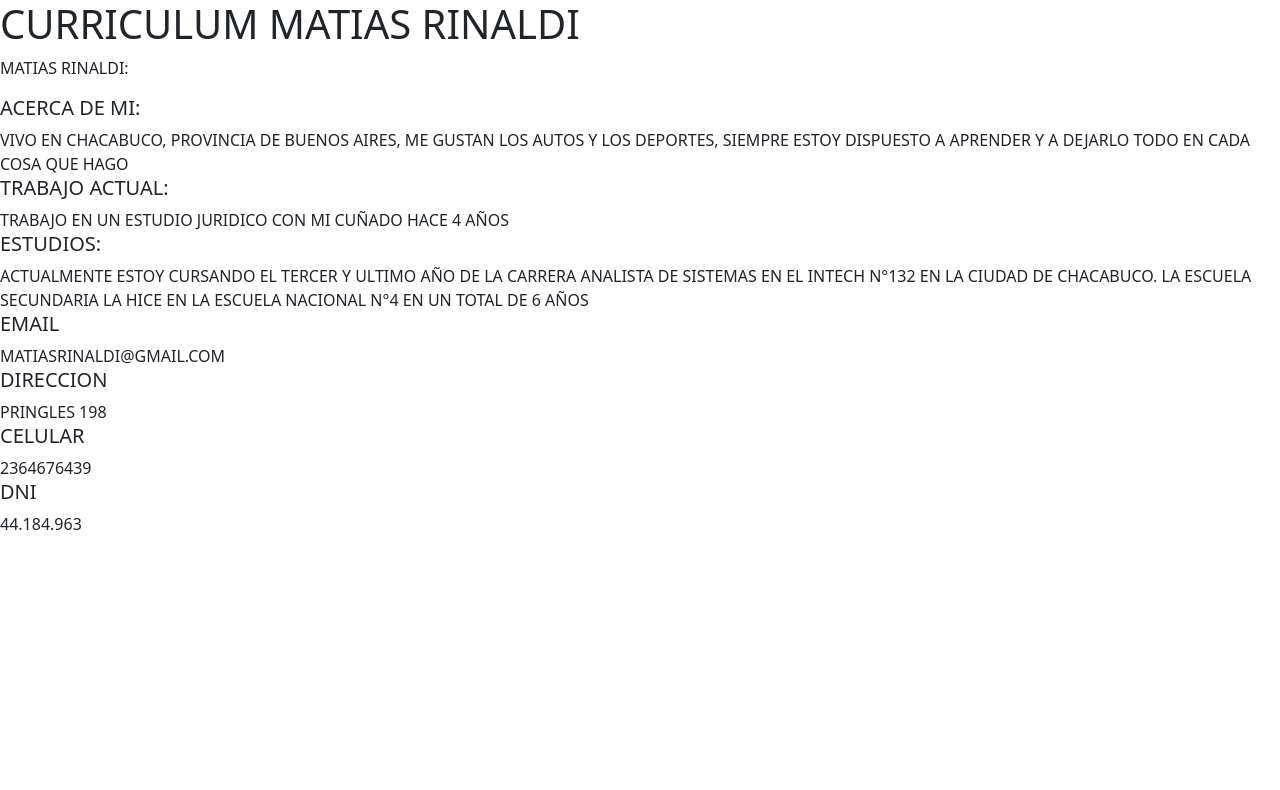
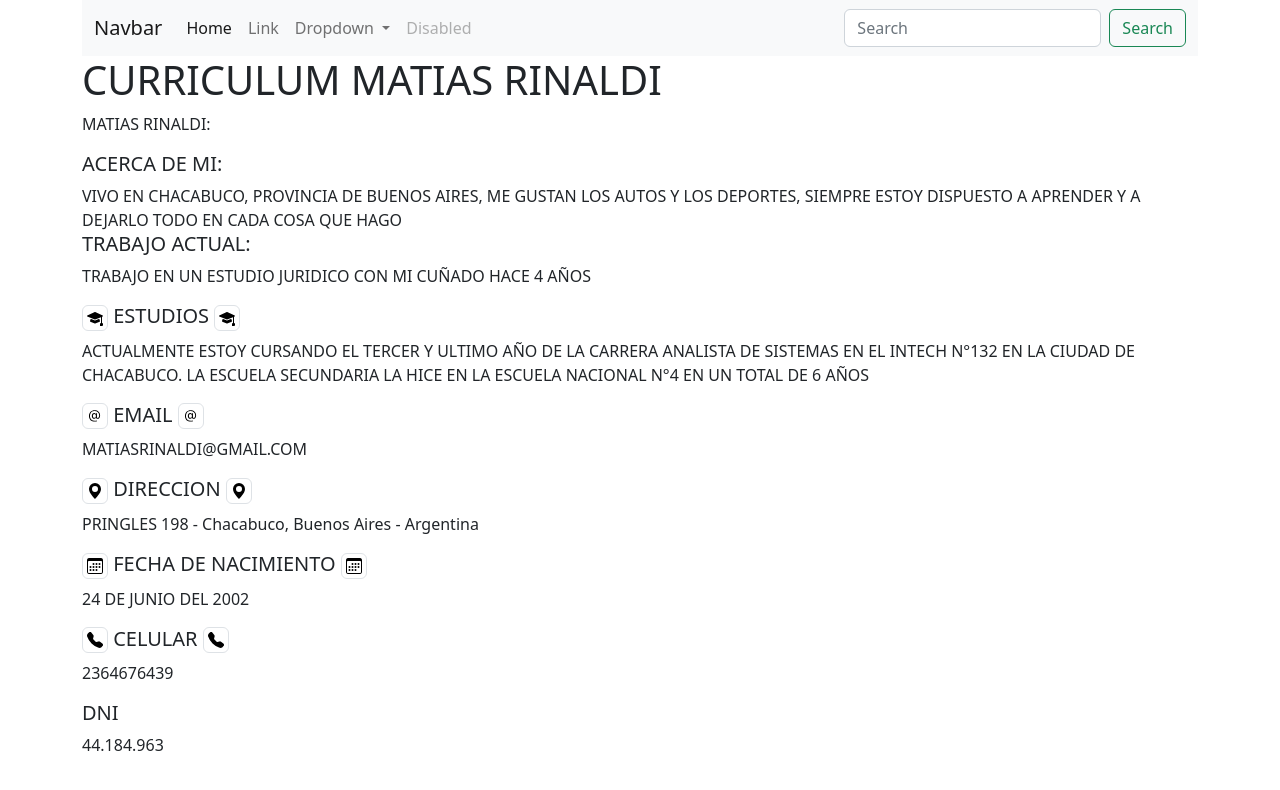
Before and after one commit to mmatias024/mmatias024.github.io, a plain HTML site: page index.html in a window 1280 px wide. Drawn offline with Linux system fonts and the light colour scheme.

Commit message:
se agregaron iconos/imagenes a los titulos

```diff
--- a/index.html
+++ b/index.html
@@ -8,6 +8,43 @@
     <title>Document</title>
 </head>
 <body>
+  <div class="container">
+    <nav class="navbar navbar-expand-lg bg-light">
+        <div class="container-fluid">
+          <a class="navbar-brand" href="#">Navbar</a>
+          <button class="navbar-toggler" type="button" data-bs-toggle="collapse" data-bs-target="#navbarSupportedContent" aria-controls="navbarSupportedContent" aria-expanded="false" aria-label="Toggle navigation">
+            <span class="navbar-toggler-icon"></span>
+          </button>
+          <div class="collapse navbar-collapse" id="navbarSupportedContent">
+            <ul class="navbar-nav me-auto mb-2 mb-lg-0">
+              <li class="nav-item">
+                <a class="nav-link active" aria-current="page" href="#">Home</a>
+              </li>
+              <li class="nav-item">
+                <a class="nav-link" href="#">Link</a>
+              </li>
+              <li class="nav-item dropdown">
+                <a class="nav-link dropdown-toggle" href="#" role="button" data-bs-toggle="dropdown" aria-expanded="false">
+                  Dropdown
+                </a>
+                <ul class="dropdown-menu">
+                  <li><a class="dropdown-item" href="#">Action</a></li>
+                  <li><a class="dropdown-item" href="#">Another action</a></li>
+                  <li><hr class="dropdown-divider"></li>
+                  <li><a class="dropdown-item" href="#">Something else here</a></li>
+                </ul>
+              </li>
+              <li class="nav-item">
+                <a class="nav-link disabled">Disabled</a>
+              </li>
+            </ul>
+            <form class="d-flex" role="search">
+              <input class="form-control me-2" type="search" placeholder="Search" aria-label="Search">
+              <button class="btn btn-outline-success" type="submit">Search</button>
+            </form>
+          </div>
+        </div>
+      </nav>
     <h1>
         CURRICULUM MATIAS RINALDI
     </h1>
@@ -17,25 +54,40 @@
         VIVO EN CHACABUCO, PROVINCIA DE BUENOS AIRES, ME GUSTAN LOS AUTOS Y LOS DEPORTES, SIEMPRE ESTOY DISPUESTO A APRENDER Y A DEJARLO TODO EN CADA COSA QUE HAGO
 
         <H5>TRABAJO ACTUAL:</H5>
+        <p>
         TRABAJO EN UN ESTUDIO JURIDICO CON MI CUÑADO HACE 4 AÑOS
+        </p>
 
-        <H5>ESTUDIOS:</H5>
+        <H5><img src="images/mortarboard-fill.svg" class="img-thumbnail"> ESTUDIOS <img src="images/mortarboard-fill.svg" class="img-thumbnail"></H5>
+        <P>
         ACTUALMENTE ESTOY CURSANDO EL TERCER Y ULTIMO AÑO DE LA CARRERA ANALISTA DE SISTEMAS EN EL INTECH N°132 EN LA CIUDAD DE CHACABUCO.
         LA ESCUELA SECUNDARIA LA HICE EN LA ESCUELA NACIONAL N°4 EN UN TOTAL DE 6 AÑOS
+        </P>
 
-        <H5>EMAIL</H5>
+        <H5><img src="images/at.svg" class="img-thumbnail"> EMAIL <img src="images/at.svg" class="img-thumbnail"></H5>
+        <P>
         MATIASRINALDI@GMAIL.COM
+        </P>
 
-        <H5>DIRECCION</H5>
-        PRINGLES 198
+        <H5><img src="images/geo-alt-fill.svg" class="img-thumbnail"> DIRECCION <img src="images/geo-alt-fill.svg" class="img-thumbnail"></H5>
+        <P>
+        PRINGLES 198 - Chacabuco, Buenos Aires - Argentina
+        </P>
 
-        <H5>CELULAR</H5>
+        <h5><img src="images/calendar3.svg" class="img-thumbnail"> FECHA DE NACIMIENTO <img src="images/calendar3.svg" class="img-thumbnail"></h5>
+        <P>
+        24 DE JUNIO DEL 2002
+        </P>
+
+        <H5><img src="images/telephone-fill.svg" class="img-thumbnail"> CELULAR <img src="images/telephone-fill.svg" class="img-thumbnail"></H5>
+        <p>
         2364676439
+        </p>
 
         <H5>DNI</H5>
         44.184.963
     </p>
-
+  </div>
 </body>
 <script src="js/bootstrap.bundle.min.js"></script>
 </html>
```
Also changed, not shown: images/at.svg (added), images/calendar3.svg (added), images/geo-alt-fill.svg (added), images/mortarboard-fill.svg (added), images/telephone-fill.svg (added).
